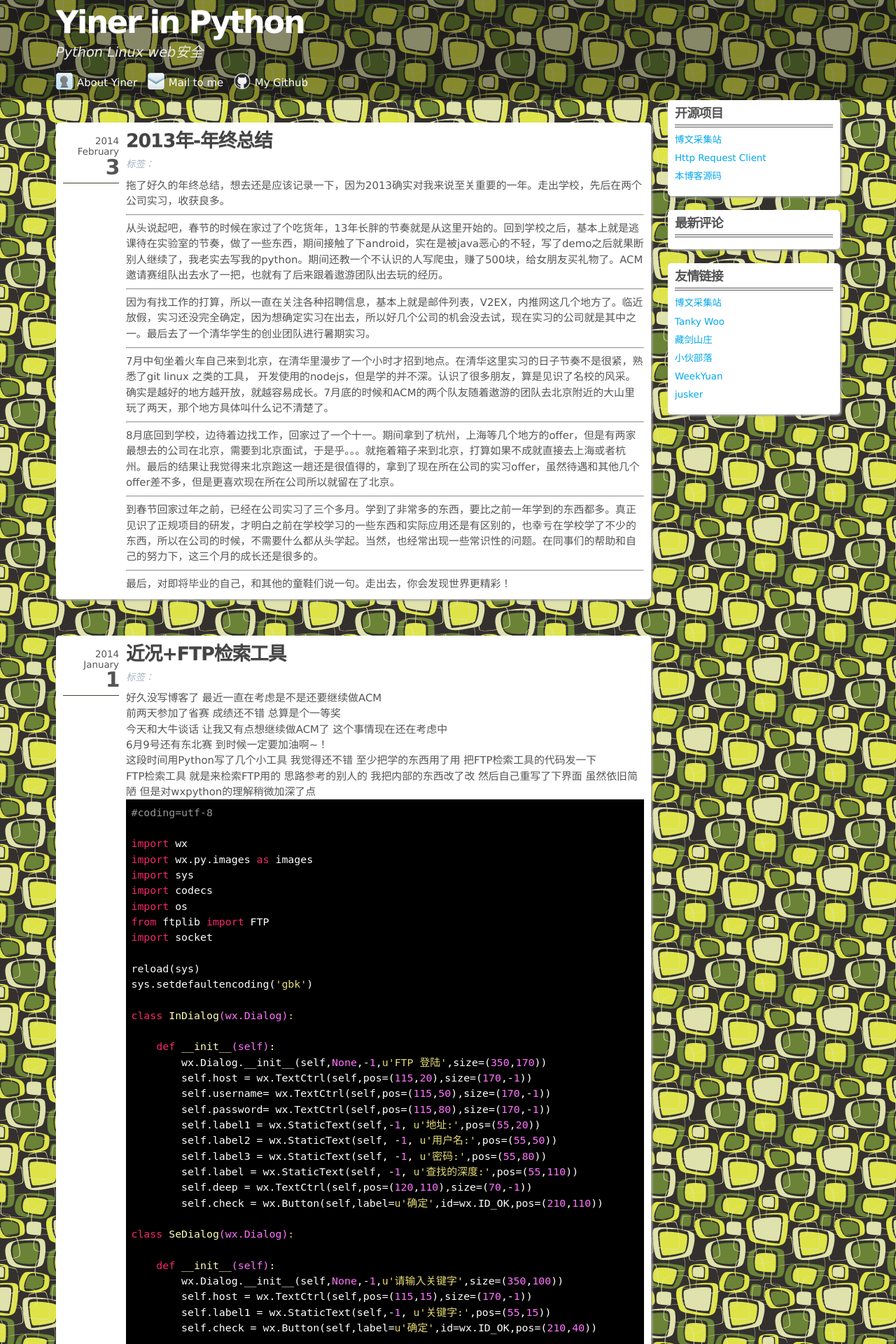
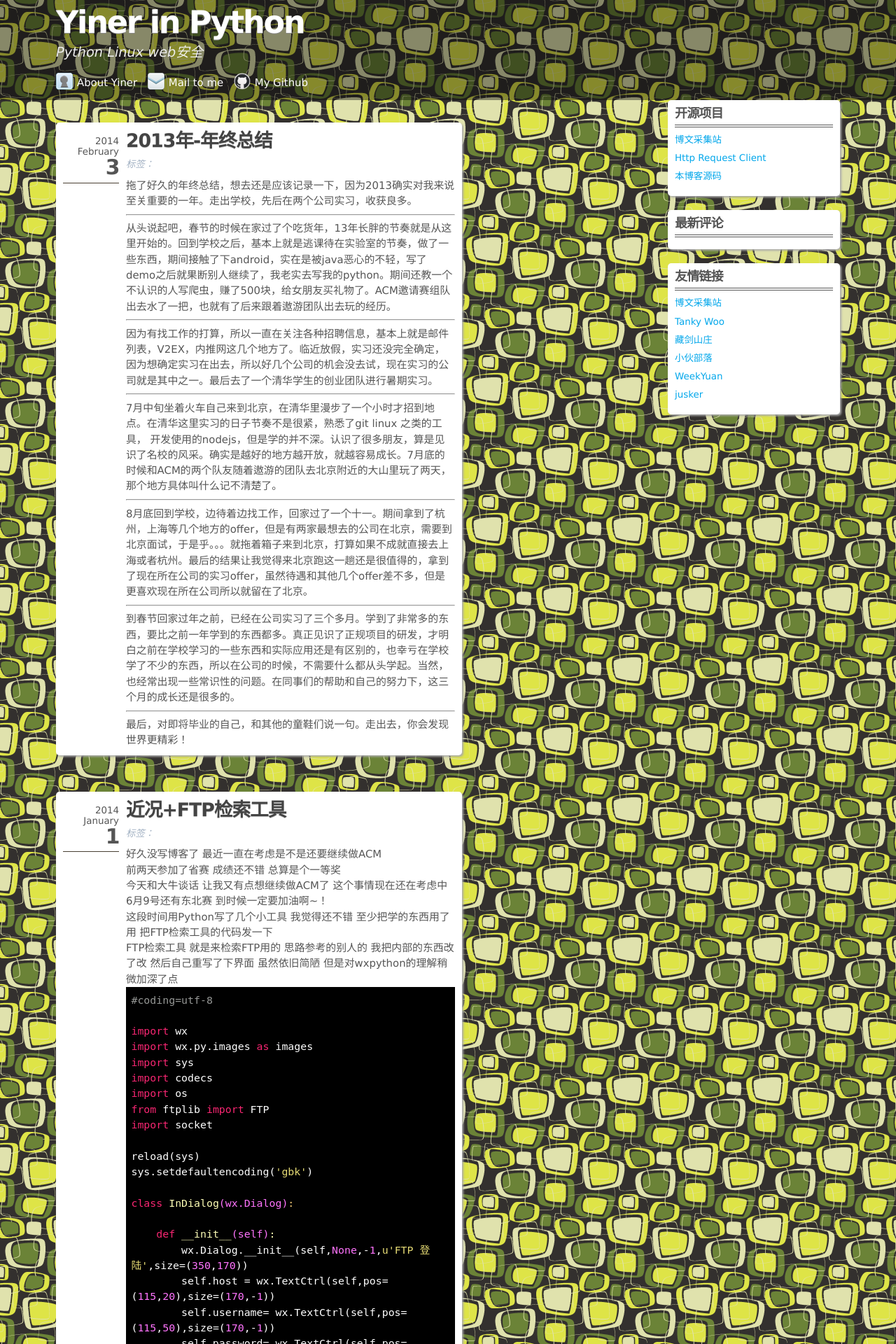
Before and after one commit to Pyiner/_yiner.github.io, a Jekyll site: the page built from index.html, in a window 1280 px wide. Shown: the top 1920 px of the page at 70% size. Built offline with Jekyll 4.4.1, drawn with Linux system fonts in a browser that asks for light colours; comment, search, counter and statistics services are not loaded.

Commit message:
Update default_index.html

```diff
--- a/_layouts/default_index.html
+++ b/_layouts/default_index.html
@@ -31,7 +31,9 @@
         </header>
     </div>
     <div id="body">
-    {{ content }}
+        <section id="content">
+        {{ content }}
+        </section>
         <section id="sidebar">
             <section id="online_visitors" class="widget">
                 <h4>开源项目</h4>
```
